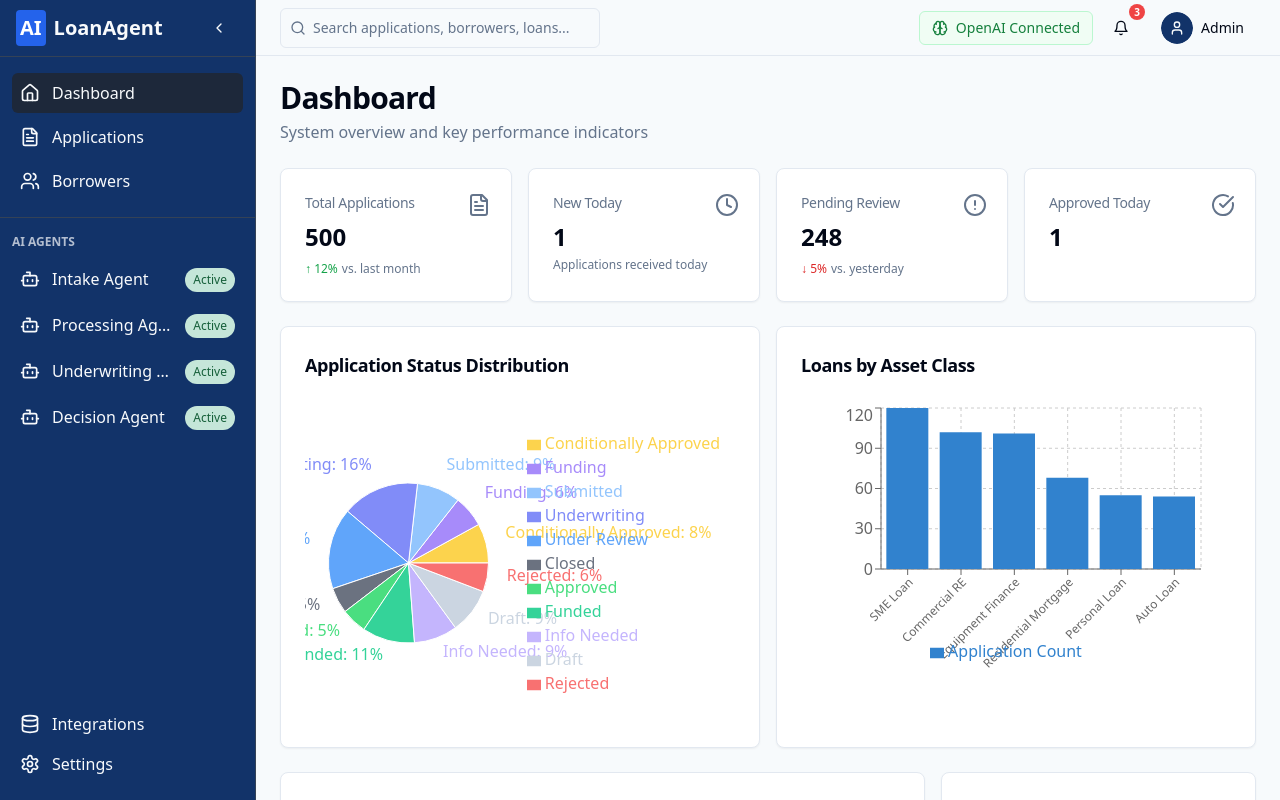
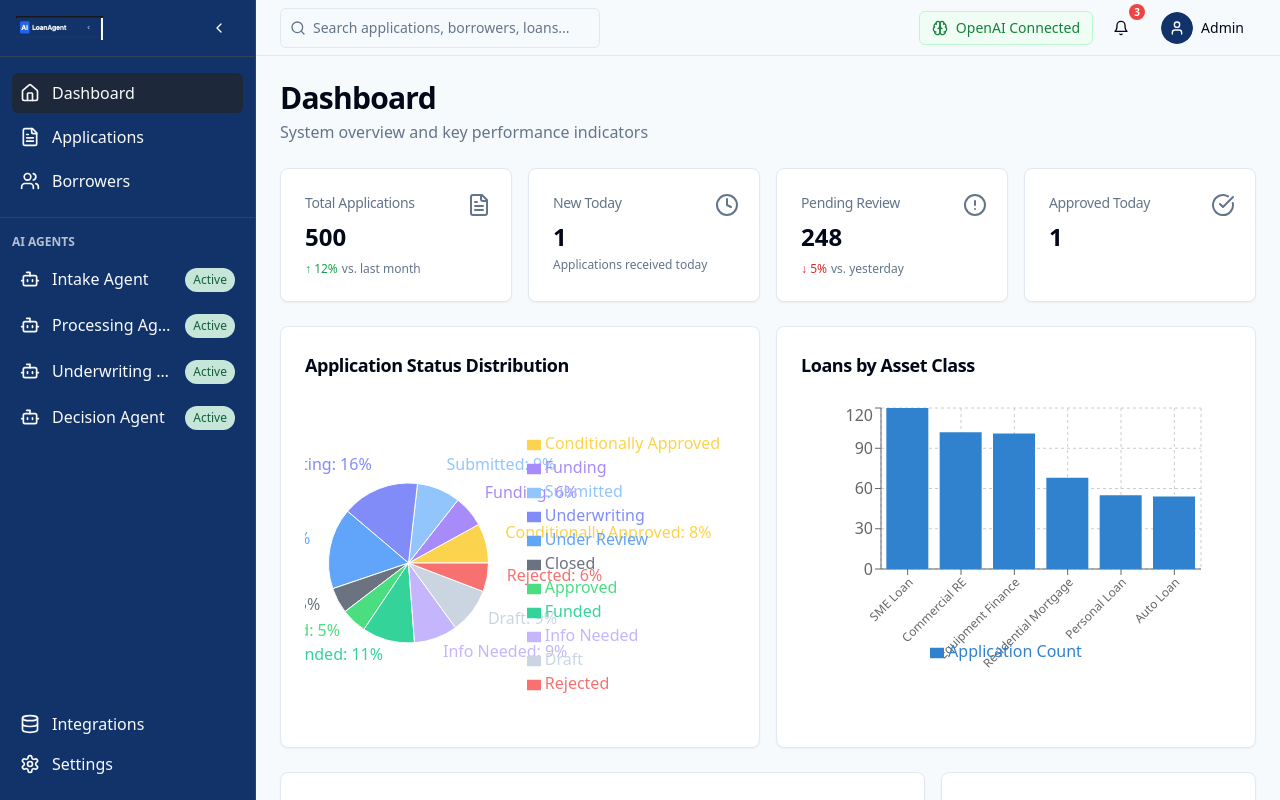
Before and after one commit to monsterindian/originate-ai-agents, a React (Vite) app: page / in a window 1280 px wide. Built offline with nearby package versions, Linux system fonts and the light colour scheme.

Commit message:
Replace logo image

```diff
--- a/src/components/branding/Logo.tsx
+++ b/src/components/branding/Logo.tsx
@@ -25,7 +25,7 @@ const Logo: React.FC<LogoProps> = ({
   return (
     <div className={`flex items-center ${className}`}>
       <img
-        src="/lovable-uploads/b33a1622-519b-4d29-bcb5-c1f47afab476.png"
+        src="/lovable-uploads/e8261f43-c1ed-449c-bf93-2e6a46a59a0a.png"
         alt="gaigentic Logo"
         className={`${getSizeClass()}`}
       />
--- a/src/components/layout/Sidebar.tsx
+++ b/src/components/layout/Sidebar.tsx
@@ -14,6 +14,7 @@ import {
 import { Button } from "@/components/ui/button";
 import { Separator } from "@/components/ui/separator";
 import AgentStatusIndicator from "../agents/AgentStatusIndicator";
+import Logo from "@/components/branding/Logo";
 
 const Sidebar = () => {
   const [collapsed, setCollapsed] = useState(false);
@@ -31,9 +32,8 @@ const Sidebar = () => {
     >
       <div className="flex items-center justify-between px-4 h-14">
         {!collapsed && (
-          <div className="font-bold text-xl flex items-center gap-2">
-            <span className="bg-sidebar-primary text-white rounded p-1">AI</span>
-            <span>LoanAgent</span>
+          <div className="flex items-center gap-2">
+            <Logo size="sm" />
           </div>
         )}
         <Button
```
Also changed, not shown: public/lovable-uploads/e8261f43-c1ed-449c-bf93-2e6a46a59a0a.png (added).
